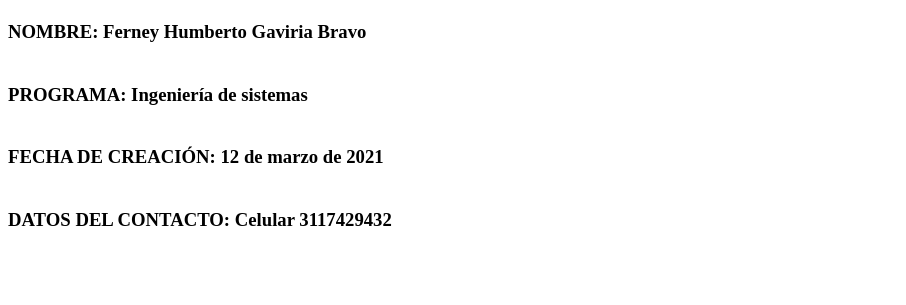
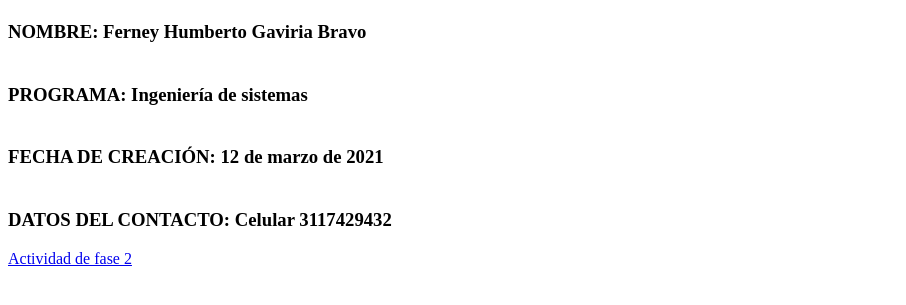
Before and after one commit to FerneyGaviria/DSW-FerneyGaviria, a plain HTML site: page index.html in a window 1280 px wide. Shown: the part 59-364 px from the top of the page, without its empty margins (0-906 px from the left). Drawn offline with Linux system fonts and the light colour scheme.

Commit message:
se etiqueta la fase 2
Fase dos en la primera entrega

```diff
--- a/index.html
+++ b/index.html
@@ -10,6 +10,8 @@
 <body>
         <h3>NOMBRE: Ferney Humberto Gaviria Bravo <p> <br> PROGRAMA: Ingeniería de sistemas <p>
         <br> FECHA DE CREACIÓN: 12 de marzo de 2021 <p> <br> DATOS DEL CONTACTO: Celular 3117429432 </h3>
-
+     <p>
+         <a href="FASE 2/Design.html">Actividad de fase 2</a>
+    </p>
 </body>
 </html>
```
